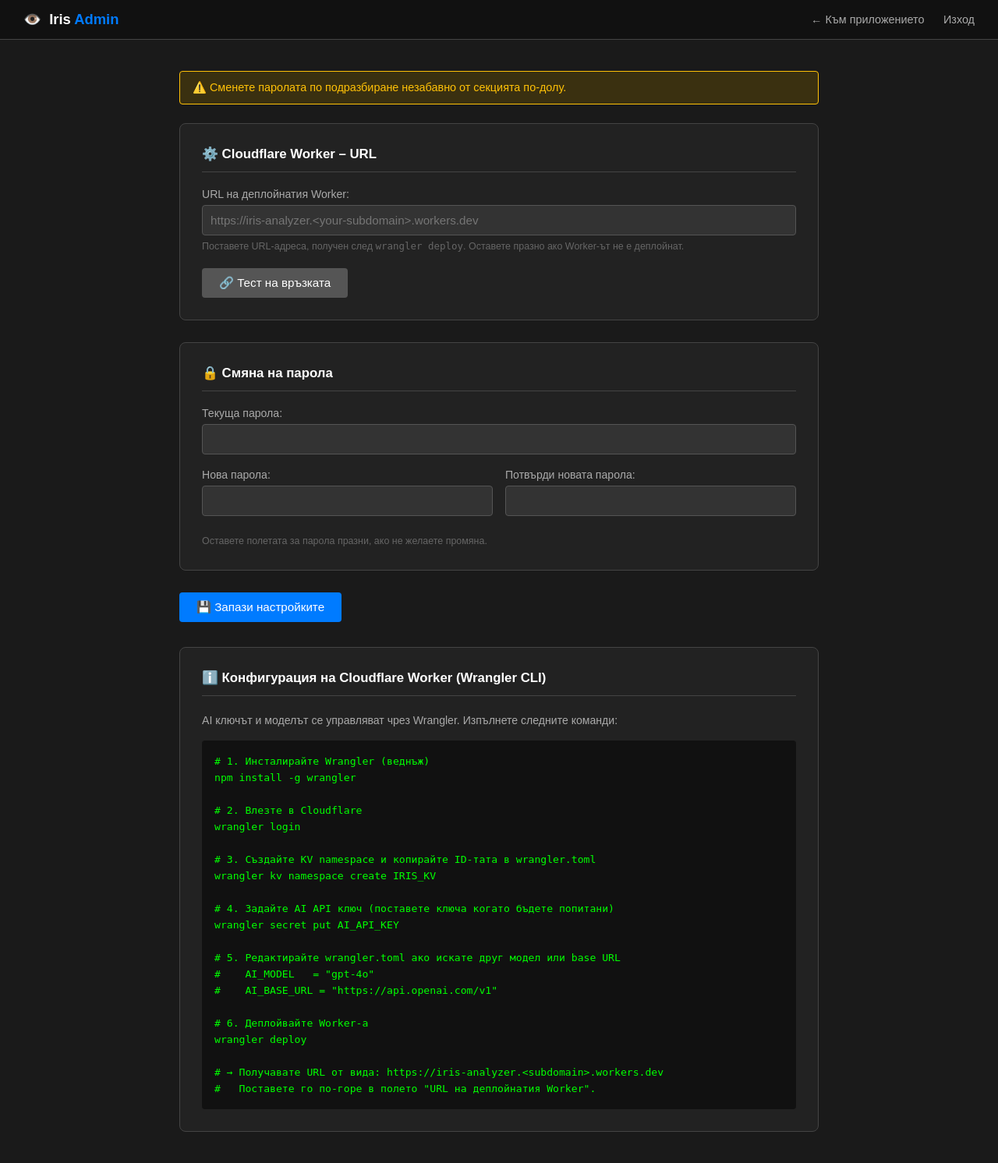
After one commit to Radilovk/iris3.0, a Flask app: page /admin in a window 1280 px wide. The commit adds this page. Shown: the whole page at 78% size. Run offline with Flask 3, Linux system fonts and the light colour scheme; the visitor is signed in with stand-in values (Sample User, id 1).

Commit message:
Add admin panel with authentication, worker URL config, and AI analysis integration
Co-authored-by: Radilovk <185849306+Radilovk@users.noreply.github.com>
Agent-Logs-Url: https://github.com/Radilovk/iris3.0/sessions/5f6a9fb6-b661-4d50-a5e6-5d64f6bdf5ab

```diff
--- a/app.py
+++ b/app.py
@@ -2,9 +2,36 @@ import os
 import cv2
 import numpy as np
 import base64
-from flask import Flask, request, jsonify, render_template
+import json
+import secrets
+from flask import Flask, request, jsonify, render_template, session, redirect, url_for
+from werkzeug.security import generate_password_hash, check_password_hash
 
 app = Flask(__name__)
+
+# ==========================================
+# CONFIG MANAGEMENT
+# ==========================================
+CONFIG_PATH = os.path.join(os.path.dirname(os.path.abspath(__file__)), 'config.json')
+
+def load_config():
+    if os.path.exists(CONFIG_PATH):
+        with open(CONFIG_PATH, 'r') as f:
+            return json.load(f)
+    config = {
+        'secret_key': secrets.token_hex(32),
+        'admin_password_hash': generate_password_hash('admin'),
+        'worker_url': ''
+    }
+    save_config(config)
+    return config
+
+def save_config(config):
+    with open(CONFIG_PATH, 'w') as f:
+        json.dump(config, f, indent=2)
+
+_config = load_config()
+app.secret_key = _config['secret_key']
 
 # ==========================================
 # 1. PREPROCESSING
@@ -352,6 +379,66 @@ def draw_overlay(img, px, py, pr, ir):
 def index():
     return render_template('index.html')
 
+# ==========================================
+# 8. ADMIN PANEL
+# ==========================================
+@app.route('/admin/login', methods=['GET', 'POST'])
+def admin_login():
+    error = None
+    if request.method == 'POST':
+        password = request.form.get('password', '')
+        cfg = load_config()
+        if check_password_hash(cfg['admin_password_hash'], password):
+            session['admin_logged_in'] = True
+            return redirect(url_for('admin'))
+        error = 'Невалидна парола.'
+    return render_template('admin_login.html', error=error)
+
+@app.route('/admin/logout')
+def admin_logout():
+    session.pop('admin_logged_in', None)
+    return redirect(url_for('admin_login'))
+
+@app.route('/admin', methods=['GET'])
+def admin():
+    if not session.get('admin_logged_in'):
+        return redirect(url_for('admin_login'))
+    cfg = load_config()
+    return render_template('admin.html', worker_url=cfg.get('worker_url', ''))
+
+@app.route('/admin/settings', methods=['POST'])
+def admin_settings():
+    if not session.get('admin_logged_in'):
+        return redirect(url_for('admin_login'))
+
+    cfg = load_config()
+    cfg['worker_url'] = request.form.get('worker_url', '').strip()
+
+    error = None
+    success = None
+    new_password = request.form.get('new_password', '')
+    if new_password:
+        current_password = request.form.get('current_password', '')
+        confirm_password = request.form.get('confirm_password', '')
+        if not check_password_hash(cfg['admin_password_hash'], current_password):
+            error = 'Грешна текуща парола.'
+        elif new_password != confirm_password:
+            error = 'Новите пароли не съвпадат.'
+        else:
+            cfg['admin_password_hash'] = generate_password_hash(new_password)
+            success = 'Настройките са запазени успешно.'
+    else:
+        success = 'Настройките са запазени успешно.'
+
+    save_config(cfg)
+    return render_template('admin.html', worker_url=cfg.get('worker_url', ''),
+                           error=error, success=success)
+
+@app.route('/api/config')
+def api_config():
+    cfg = load_config()
+    return jsonify({'worker_url': cfg.get('worker_url', '')})
+
 @app.route('/process', methods=['POST'])
 def process():
     results = {}
--- /dev/null
+++ b/templates/admin.html
@@ -0,0 +1,169 @@
+<!DOCTYPE html>
+<html lang="bg">
+<head>
+    <meta charset="UTF-8">
+    <title>Iris Admin Panel</title>
+    <style>
+        * { box-sizing: border-box; }
+        body { background: #1a1a1a; color: #ddd; font-family: sans-serif; margin: 0; }
+        .navbar { background: #111; border-bottom: 1px solid #444; padding: 14px 30px;
+                  display: flex; justify-content: space-between; align-items: center; }
+        .navbar-brand { font-size: 1.15rem; color: #fff; font-weight: bold; }
+        .navbar-brand span { color: #007bff; }
+        .nav-links a { color: #aaa; text-decoration: none; margin-left: 20px; font-size: 0.9rem; }
+        .nav-links a:hover { color: #fff; }
+        .container { max-width: 860px; margin: 40px auto; padding: 0 20px; }
+        .card { background: #222; border: 1px solid #444; border-radius: 8px;
+                padding: 28px; margin-bottom: 28px; }
+        .card h2 { color: #fff; margin: 0 0 20px; border-bottom: 1px solid #444;
+                   padding-bottom: 12px; font-size: 1.05rem; }
+        .form-group { margin-bottom: 18px; }
+        label { display: block; margin-bottom: 6px; color: #aaa; font-size: 0.88rem; }
+        .hint { font-size: 0.78rem; color: #666; margin-top: 5px; line-height: 1.5; }
+        input[type="text"], input[type="password"], input[type="url"] {
+            width: 100%; padding: 10px; background: #333; border: 1px solid #555;
+            color: #ddd; border-radius: 4px; font-size: 0.95rem; }
+        input:focus { outline: none; border-color: #007bff; }
+        .btn { padding: 10px 22px; background: #007bff; color: #fff; border: none;
+               border-radius: 4px; cursor: pointer; font-size: 0.95rem; }
+        .btn:hover { background: #0056b3; }
+        .btn-secondary { background: #555; }
+        .btn-secondary:hover { background: #666; }
+        .alert { padding: 12px 16px; border-radius: 4px; margin-bottom: 24px; font-size: 0.9rem; }
+        .alert-success { background: #1a3a1a; border: 1px solid #28a745; color: #5cb85c; }
+        .alert-error   { background: #3a1a1a; border: 1px solid #dc3545; color: #ff6b6b; }
+        .alert-warn    { background: #3a3010; border: 1px solid #ffc107; color: #ffc107; }
+        pre { background: #111; padding: 16px; border-radius: 4px; color: #0f0;
+              font-size: 0.82rem; overflow-x: auto; line-height: 1.6; margin: 0; }
+        #test-result { display: inline-block; margin-left: 12px; font-size: 0.85rem; vertical-align: middle; }
+        .row { display: flex; gap: 16px; }
+        .row .form-group { flex: 1; }
+    </style>
+</head>
+<body>
+    <nav class="navbar">
+        <div class="navbar-brand">👁️&nbsp; Iris <span>Admin</span></div>
+        <div class="nav-links">
+            <a href="/">← Към приложението</a>
+            <a href="/admin/logout">Изход</a>
+        </div>
+    </nav>
+
+    <div class="container">
+
+        {% if error %}
+        <div class="alert alert-error">❌ {{ error }}</div>
+        {% endif %}
+        {% if success %}
+        <div class="alert alert-success">✅ {{ success }}</div>
+        {% endif %}
+
+        <div class="alert alert-warn">
+            ⚠️ Сменете паролата по подразбиране незабавно от секцията по-долу.
+        </div>
+
+        <form method="POST" action="/admin/settings">
+
+            <!-- ── Worker URL ── -->
+            <div class="card">
+                <h2>⚙️ Cloudflare Worker – URL</h2>
+                <div class="form-group">
+                    <label for="worker_url">URL на деплойнатия Worker:</label>
+                    <input type="url" id="worker_url" name="worker_url"
+                           value="{{ worker_url }}"
+                           placeholder="https://iris-analyzer.&lt;your-subdomain&gt;.workers.dev">
+                    <div class="hint">
+                        Поставете URL-адреса, получен след <code>wrangler deploy</code>.
+                        Оставете празно ако Worker-ът не е деплойнат.
+                    </div>
+                </div>
+                <button type="button" class="btn btn-secondary" onclick="testWorker()">
+                    🔗 Тест на връзката
+                </button>
+                <span id="test-result"></span>
+            </div>
+
+            <!-- ── Password change ── -->
+            <div class="card">
+                <h2>🔒 Смяна на парола</h2>
+                <div class="form-group">
+                    <label for="current_password">Текуща парола:</label>
+                    <input type="password" id="current_password" name="current_password"
+                           autocomplete="current-password">
+                </div>
+                <div class="row">
+                    <div class="form-group">
+                        <label for="new_password">Нова парола:</label>
+                        <input type="password" id="new_password" name="new_password"
+                               autocomplete="new-password">
+                    </div>
+                    <div class="form-group">
+                        <label for="confirm_password">Потвърди новата парола:</label>
+                        <input type="password" id="confirm_password" name="confirm_password"
+                               autocomplete="new-password">
+                    </div>
+                </div>
+                <div class="hint">Оставете полетата за парола празни, ако не желаете промяна.</div>
+            </div>
+
+            <button type="submit" class="btn">💾 Запази настройките</button>
+        </form>
+
+        <!-- ── Wrangler reference ── -->
+        <div class="card" style="margin-top: 32px;">
+            <h2>ℹ️ Конфигурация на Cloudflare Worker (Wrangler CLI)</h2>
+            <p style="color:#aaa; font-size:0.88rem; margin: 0 0 14px; line-height:1.6;">
+                AI ключът и моделът се управляват чрез Wrangler. Изпълнете следните команди:
+            </p>
+            <pre># 1. Инсталирайте Wrangler (веднъж)
+npm install -g wrangler
+
+# 2. Влезте в Cloudflare
+wrangler login
+
+# 3. Създайте KV namespace и копирайте ID-тата в wrangler.toml
+wrangler kv namespace create IRIS_KV
+
+# 4. Задайте AI API ключ (поставете ключа когато бъдете попитани)
+wrangler secret put AI_API_KEY
+
+# 5. Редактирайте wrangler.toml ако искате друг модел или base URL
+#    AI_MODEL   = "gpt-4o"
+#    AI_BASE_URL = "https://api.openai.com/v1"
+
+# 6. Деплойвайте Worker-а
+wrangler deploy
+
+# → Получавате URL от вида: https://iris-analyzer.&lt;subdomain&gt;.workers.dev
+#   Поставете го по-горе в полето "URL на деплойнатия Worker".</pre>
+        </div>
+
+    </div><!-- /container -->
+
+    <script>
+        async function testWorker() {
+            const url = document.getElementById('worker_url').value.trim();
+            const el  = document.getElementById('test-result');
+            if (!url) {
+                el.innerHTML = '<span style="color:#ffc107;">⚠️ Въведете URL на Worker-а</span>';
+                return;
+            }
+            el.innerHTML = '<span style="color:#aaa;">Проверява се…</span>';
+            try {
+                const testUrl = url.replace(/\/$/, '') + '/result/ping:test';
+                const resp = await fetch(testUrl, {
+                    method: 'GET',
+                    signal: AbortSignal.timeout(6000)
+                });
+                if (resp.status === 200 || resp.status === 404) {
+                    el.innerHTML = '<span style="color:#28a745;">✅ Worker е достъпен</span>';
+                } else {
+                    el.innerHTML = `<span style="color:#ffc107;">⚠️ Статус ${resp.status}</span>`;
+                }
+            } catch (e) {
+                el.innerHTML = `<span style="color:#ff6b6b;">❌ Неуспешно: ${e.message}</span>`;
+            }
+        }
+    </script>
+</body>
+</html>
```
Also changed, not shown: index.html (+55 -1 lines), templates/admin_login.html (added, +46 -0 lines), templates/index.html (+55 -1 lines), 1 other file.
